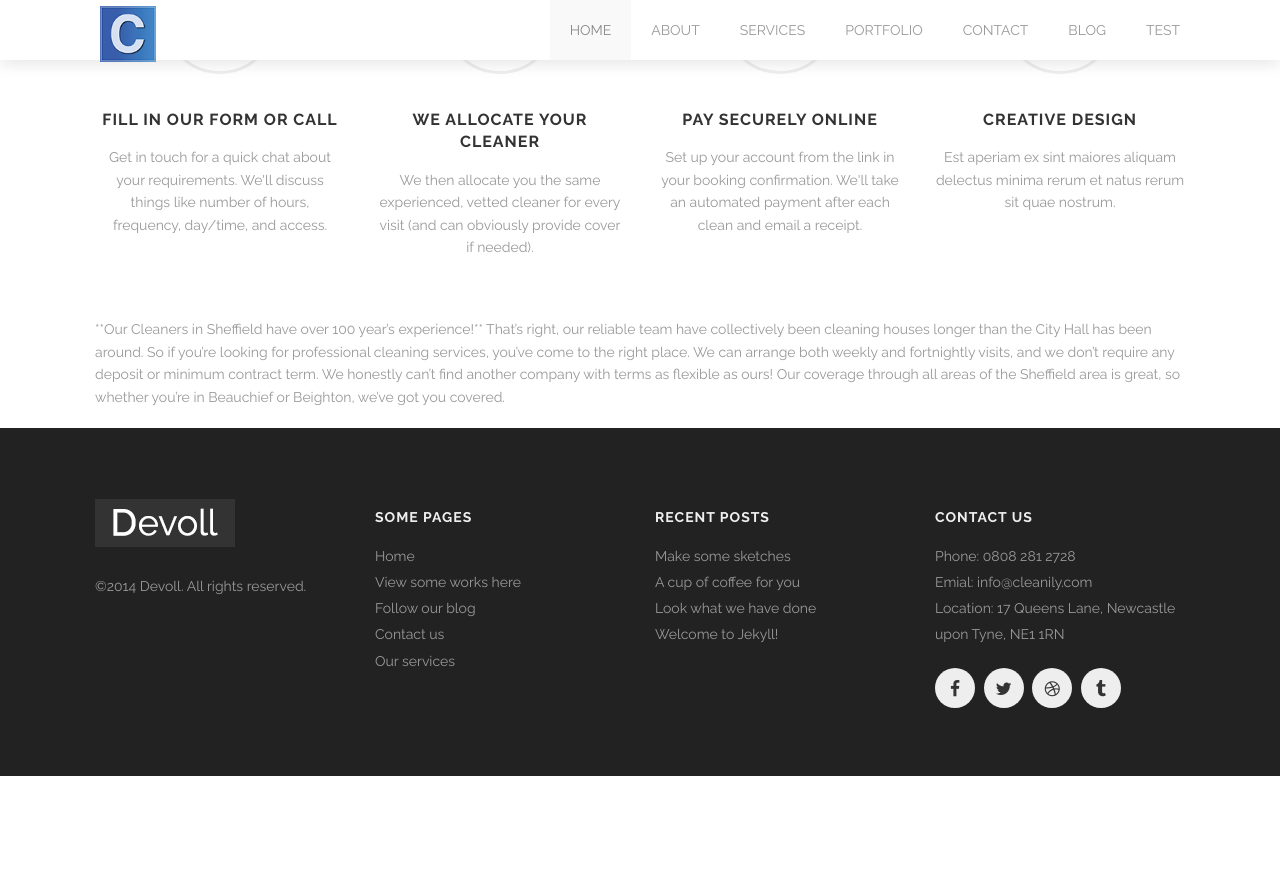
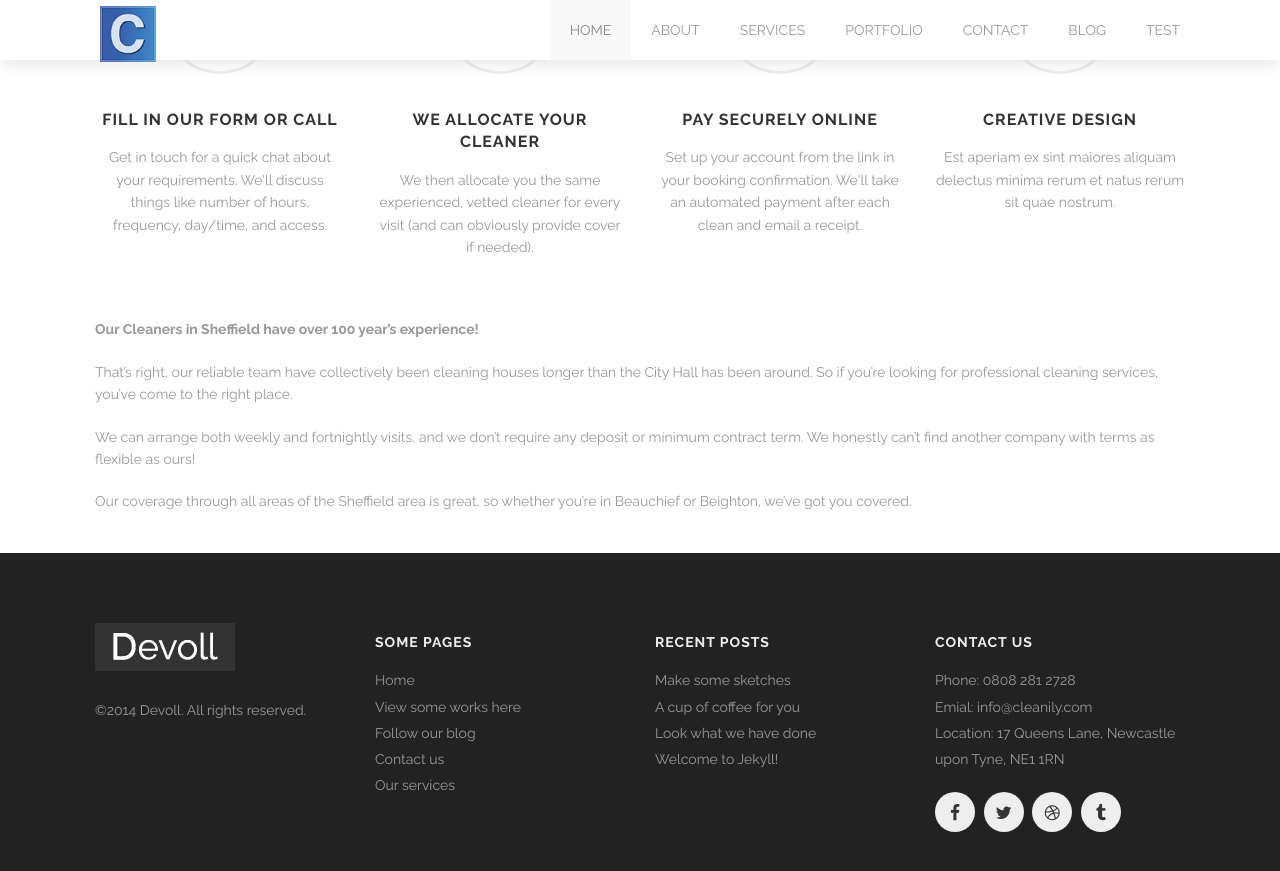
Before and after one commit to webuimaker/edward, a Jekyll site: the page built from index.html, in a window 1280 px wide and 900 px high, scrolled down 949 px. Shown: the top 871 px of the window. Built offline with Jekyll 4.4.1, drawn with Linux system fonts in a browser that asks for light colours; before the commit the page ends 1725 px from its top, so only the background shows below that.

Commit message:
updated body admin

```diff
--- a/_includes/howitswork.html
+++ b/_includes/howitswork.html
@@ -22,7 +22,7 @@
 </div>
 <div class="row">
 	 <div class="medium-12 columns">
-	{{ page.howitsWorks.body}}
+	{{ page.howitsWorks.body | markdownify }}
 	</div>
 </div>
 <div class=" spacing"></div>
```
